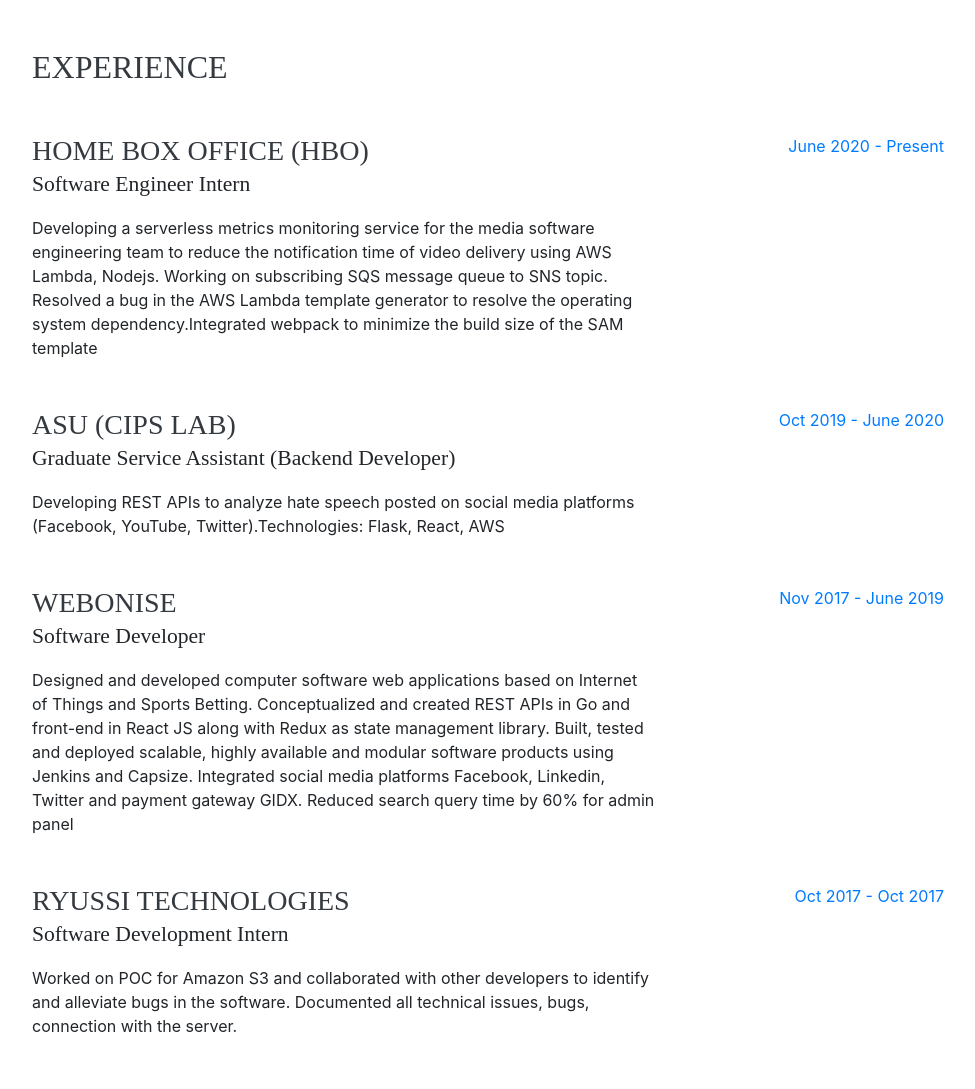
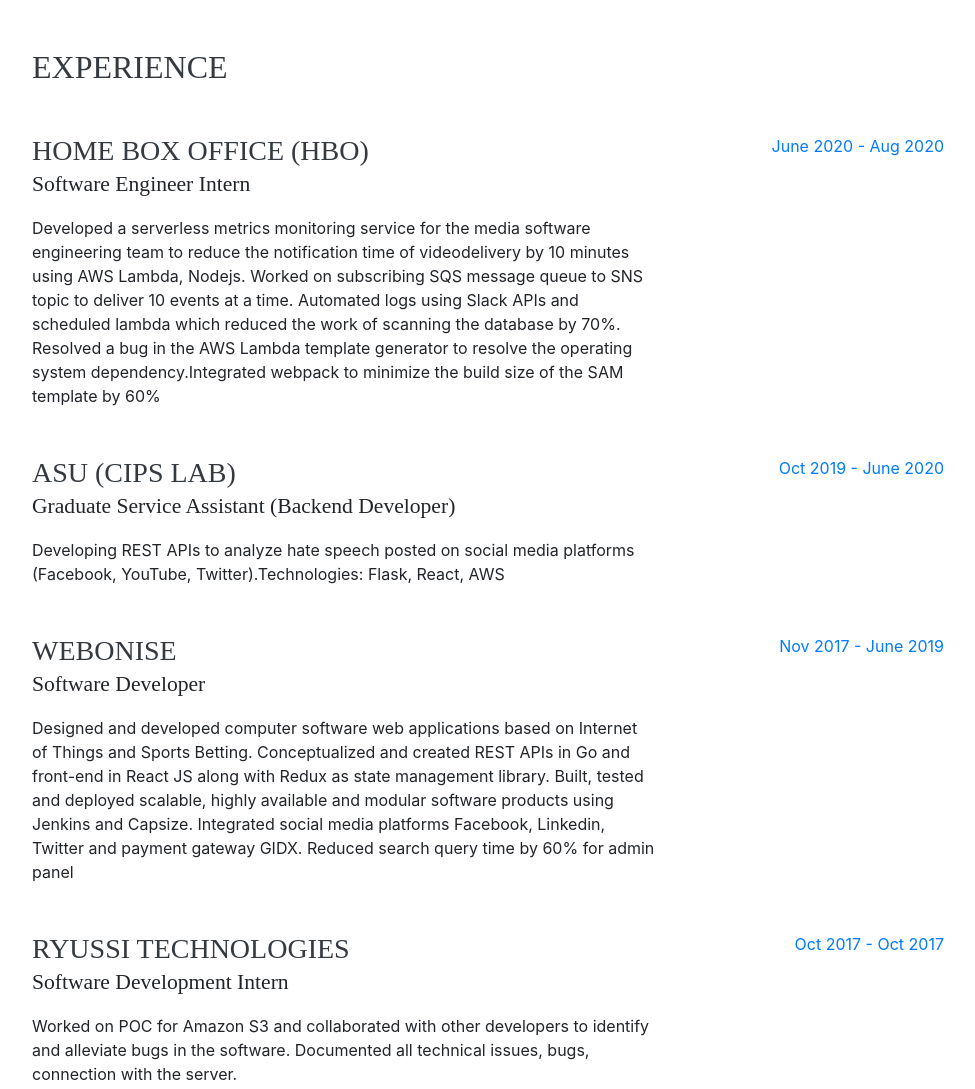
Before and after one commit to owaiskazi19/owaiskazi19.github.io, a website with bundled scripts: page index.html in a window 1280 px wide. Shown: the part 1600-2689 px from the top of the page, without its empty margins (288-1263 px from the left). Built offline with nearby package versions, Linux system fonts and the light colour scheme; a web font is replaced by a local one.

Commit message:
Updates after intern

```diff
--- a/index.html
+++ b/index.html
@@ -175,14 +175,14 @@
             <div class="subheading mb-3">Software Engineer Intern</div>
 
 
-            Developing a serverless metrics monitoring service for the media software engineering team to reduce the notification time of video delivery using AWS Lambda, Nodejs. Working on subscribing SQS message queue to SNS topic. Resolved a bug in the AWS Lambda template generator to resolve the operating system dependency.Integrated webpack to minimize the build size of the SAM template
+            Developed a serverless metrics monitoring service for the media software engineering team to reduce the notification time of videodelivery by 10 minutes using AWS Lambda, Nodejs. Worked on subscribing SQS message queue to SNS topic to deliver 10 events at a time. Automated logs using Slack APIs and scheduled lambda which reduced the work of scanning the database by 70%. Resolved a bug in the AWS Lambda template generator to resolve the operating system dependency.Integrated webpack to minimize the build size of the SAM template by 60%
 
 
 
 
           </div>
           <div class="resume-date text-md-right">
-            <span class="text-primary">June 2020 - Present</span>
+            <span class="text-primary">June 2020 - Aug 2020</span>
           </div>
         </div>
 
@@ -249,6 +249,16 @@
     <section class="resume-section p-3 p-lg-5 d-flex flex-column" id="projects">
       <div class="my-auto">
         <h2 class="mb-5">Projects</h2>
+              <h3>Secured Banking System </h3>
+
+
+              Built a banking system using the required security features: PKI, OTP, Session Management as an academic project. Led the team of 9-member and designed the system architecture of the application to handle performance using Nginx and Gunicorn. Developed REST APIs in Flask following MVC pattern, integrated JWT token, and worked on Role-Based Access Control.
+
+
+
+
+          <br>
+          <br>
           <h3>Hyaline: Transparent Distributed Computing for CUDA</h3>
 
 
```
